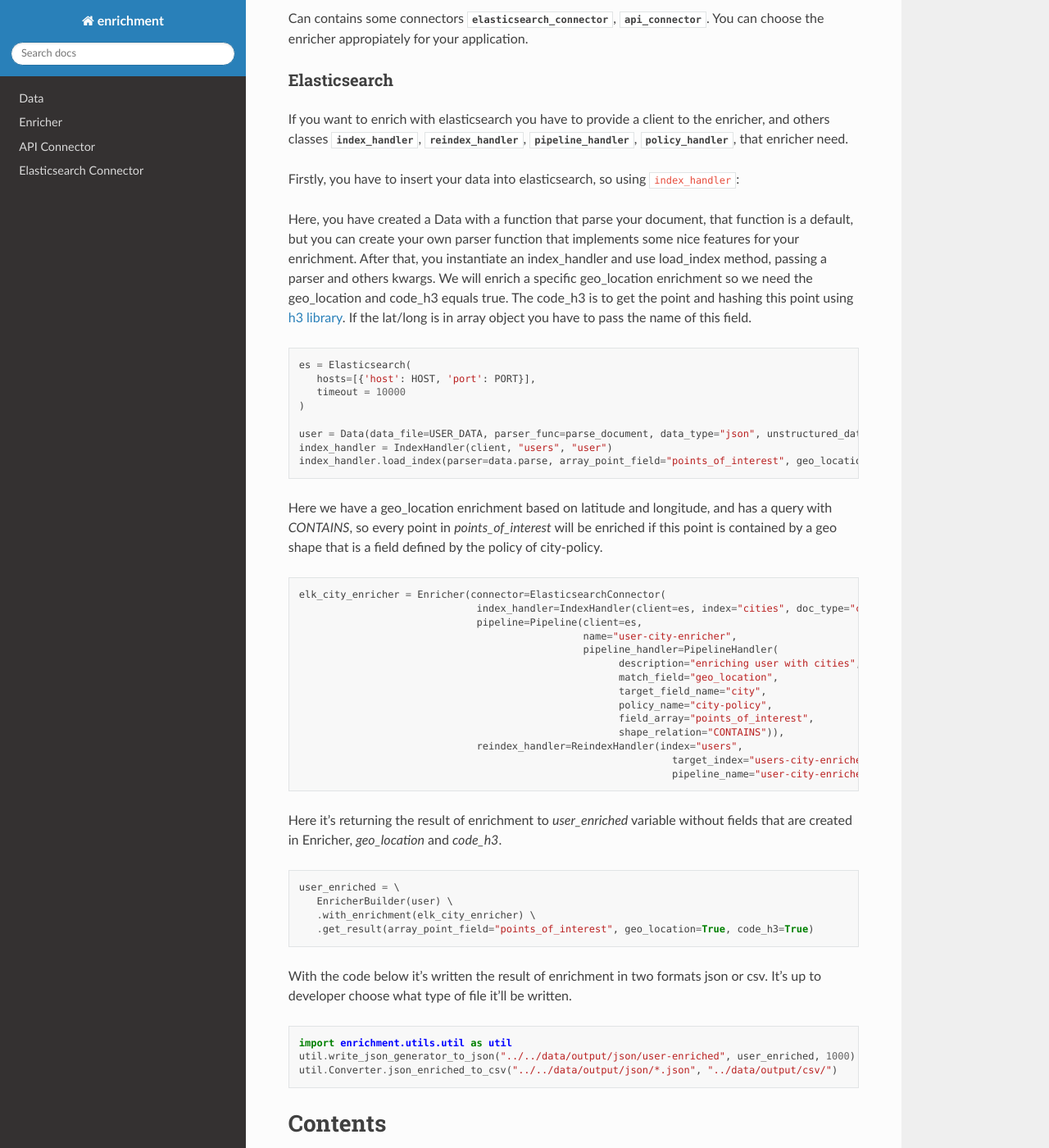
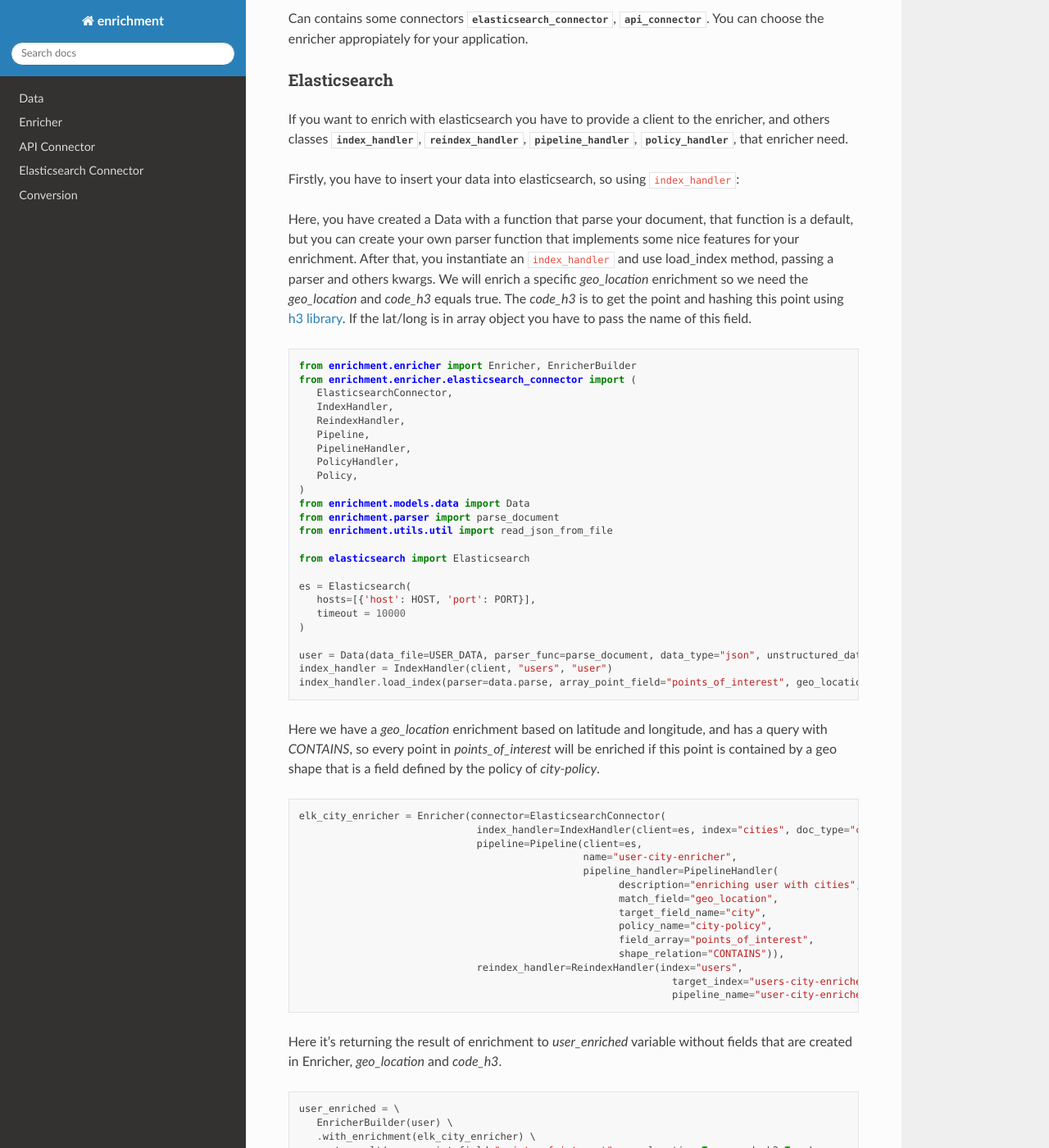
Before and after one commit to NESPEDUFV/more-data, a Sphinx documentation site: the page built from docs/source/index.rst, in a window 1280 px wide and 1400 px high, scrolled down 253 px. Shown: the whole window at 82% size. Built offline with Sphinx 7.4.7 and the Read the Docs theme 2.0.0, drawn with Linux system fonts in a browser that asks for light colours; some of the changed text lies outside the part shown.

Commit message:
chore: adding examples in elasticsearch_connector

```diff
--- a/docs/source/index.rst
+++ b/docs/source/index.rst
@@ -29,12 +29,27 @@ Firstly, you have to insert your data into elasticsearch, so using ``index_handl
 
 Here, you have created a Data with a function that parse your document, that function is a default, but you
 can create your own parser function that implements some nice features for your enrichment. After that, you
-instantiate an index_handler and use load_index method, passing a parser and others kwargs. We will enrich a
-specific geo_location enrichment so we need the geo_location and code_h3 equals true. The code_h3 is to get the point
+instantiate an ``index_handler`` and use load_index method, passing a parser and others kwargs. We will enrich a
+specific `geo_location` enrichment so we need the `geo_location` and `code_h3` equals true. The `code_h3` is to get the point
 and hashing this point using `h3 library <https://github.com/uber/h3>`_. If the lat/long is in array object you have to pass the name of this field.
 
 .. code-block:: python
 
+   from enrichment.enricher import Enricher, EnricherBuilder
+   from enrichment.enricher.elasticsearch_connector import (
+      ElasticsearchConnector,
+      IndexHandler,
+      ReindexHandler,
+      Pipeline,
+      PipelineHandler,
+      PolicyHandler,
+      Policy,
+   )
+   from enrichment.models.data import Data
+   from enrichment.parser import parse_document
+   from enrichment.utils.util import read_json_from_file
+
+   from elasticsearch import Elasticsearch
 
    es = Elasticsearch(
       hosts=[{'host': HOST, 'port': PORT}],
@@ -46,9 +61,9 @@ and hashing this point using `h3 library <https://github.com/uber/h3>`_. If the
    index_handler.load_index(parser=data.parse, array_point_field="points_of_interest", geo_location=True, code_h3=True)
 
 
-Here we have a geo_location enrichment based on latitude and longitude, and has a query with `CONTAINS`,
+Here we have a `geo_location` enrichment based on latitude and longitude, and has a query with `CONTAINS`,
 so every point in `points_of_interest` will be enriched if this point is contained by a geo shape that is a field
-defined by the policy of city-policy.
+defined by the policy of `city-policy`.
 
 .. code-block:: python
 
@@ -78,7 +93,7 @@ in Enricher, `geo_location` and `code_h3`.
       .get_result(array_point_field="points_of_interest", geo_location=True, code_h3=True)
 
 
-With the code below it's written the result of enrichment in two formats json or csv.
+With the code below it's written the result of enrichment in two formats json or csv. This library supports three conversions file type: parquet, json and csv. You can see more about this here: :ref:`conversion`
 It's up to developer choose what type of file it'll be written.
 
 .. code-block:: python
@@ -86,8 +101,6 @@ It's up to developer choose what type of file it'll be written.
    import enrichment.utils.util as util
    util.write_json_generator_to_json("../../data/output/json/user-enriched", user_enriched, 1000)
    util.Converter.json_enriched_to_csv("../../data/output/json/*.json", "../data/output/csv/")
-
-
 
 Contents
 ========
@@ -99,6 +112,7 @@ Contents
    enricher
    api_connector
    elasticsearch_connector
+   conversion
 
 
 Indices and tables
```
Also changed, not shown: docs/source/conversion.rst (added, +10 -0 lines), docs/source/elasticsearch_connector.rst (+28 -0 lines), 3 other files.
